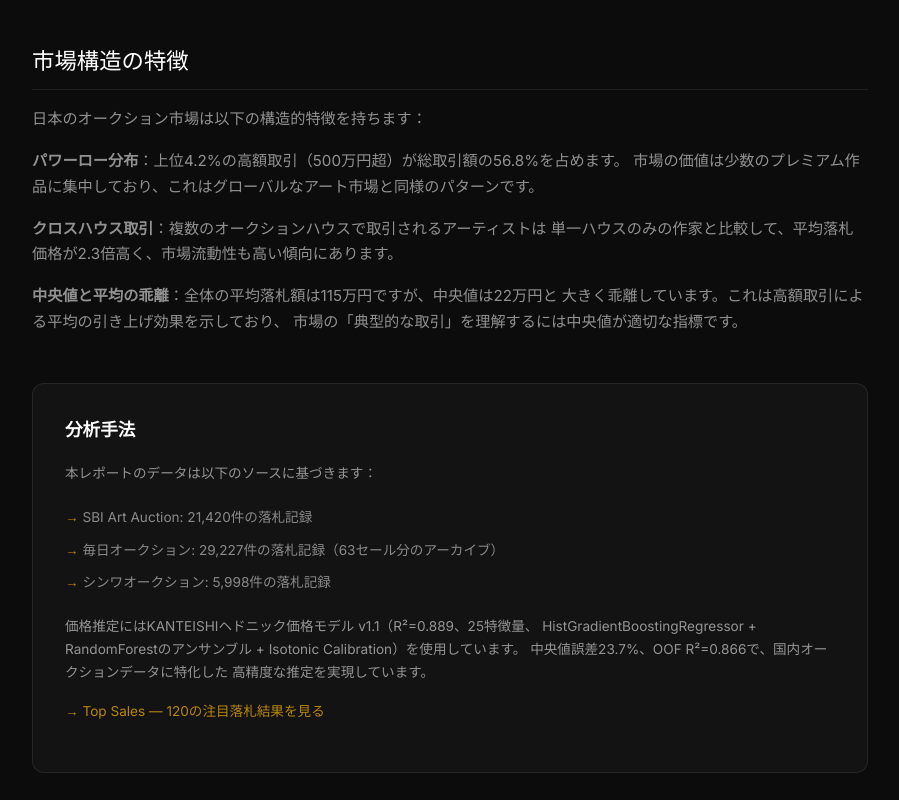
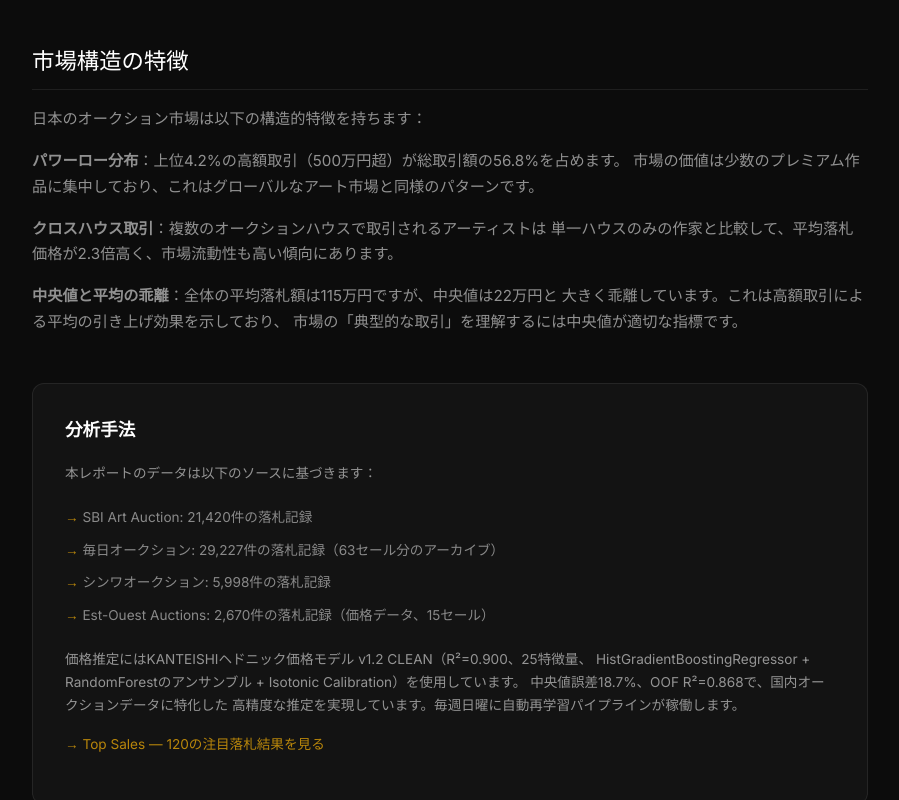
Before and after one commit to hiroshic9-png/edition-api, a plain HTML site: page market/index.html in a window 1280 px wide. Shown: the part 2000-2800 px from the top of the page, without its empty margins (190-1089 px from the left). Drawn offline with nearby package versions, Linux system fonts and the light colour scheme.

Commit message:
fix: Update market overview with v1.2 CLEAN metrics and Est-Ouest data source
- R²: 0.889 → 0.900 (v1.2 CLEAN model)
- Median error: 23.7% → 18.7%
- Added Est-Ouest to data sources (2,670 lots)
- Added auto-retrain pipeline mention

```diff
--- a/market/index.html
+++ b/market/index.html
@@ -175,7 +175,7 @@
         <span class="label">オークションハウス</span>
       </div>
       <div class="hero-stat">
-        <span class="value">R²=0.889</span>
+        <span class="value">R²=0.900</span>
         <span class="label">モデル精度</span>
       </div>
     </div>
@@ -258,12 +258,13 @@
         <li>SBI Art Auction: 21,420件の落札記録</li>
         <li>毎日オークション: 29,227件の落札記録（63セール分のアーカイブ）</li>
         <li>シンワオークション: 5,998件の落札記録</li>
+        <li>Est-Ouest Auctions: 2,670件の落札記録（価格データ、15セール）</li>
       </ul>
       <p>
-        価格推定にはKANTEISHIヘドニック価格モデル v1.1（R²=0.889、25特徴量、
+        価格推定にはKANTEISHIヘドニック価格モデル v1.2 CLEAN（R²=0.900、25特徴量、
         HistGradientBoostingRegressor + RandomForestのアンサンブル + Isotonic Calibration）を使用しています。
-        中央値誤差23.7%、OOF R²=0.866で、国内オークションデータに特化した
-        高精度な推定を実現しています。
+        中央値誤差18.7%、OOF R²=0.868で、国内オークションデータに特化した
+        高精度な推定を実現しています。毎週日曜に自動再学習パイプラインが稼働します。
       </p>
       <p style="margin-top:1rem;">
         <a href="/market/top-sales" style="color:var(--gold);text-decoration:none;">→ Top Sales — 120の注目落札結果を見る</a>
```
